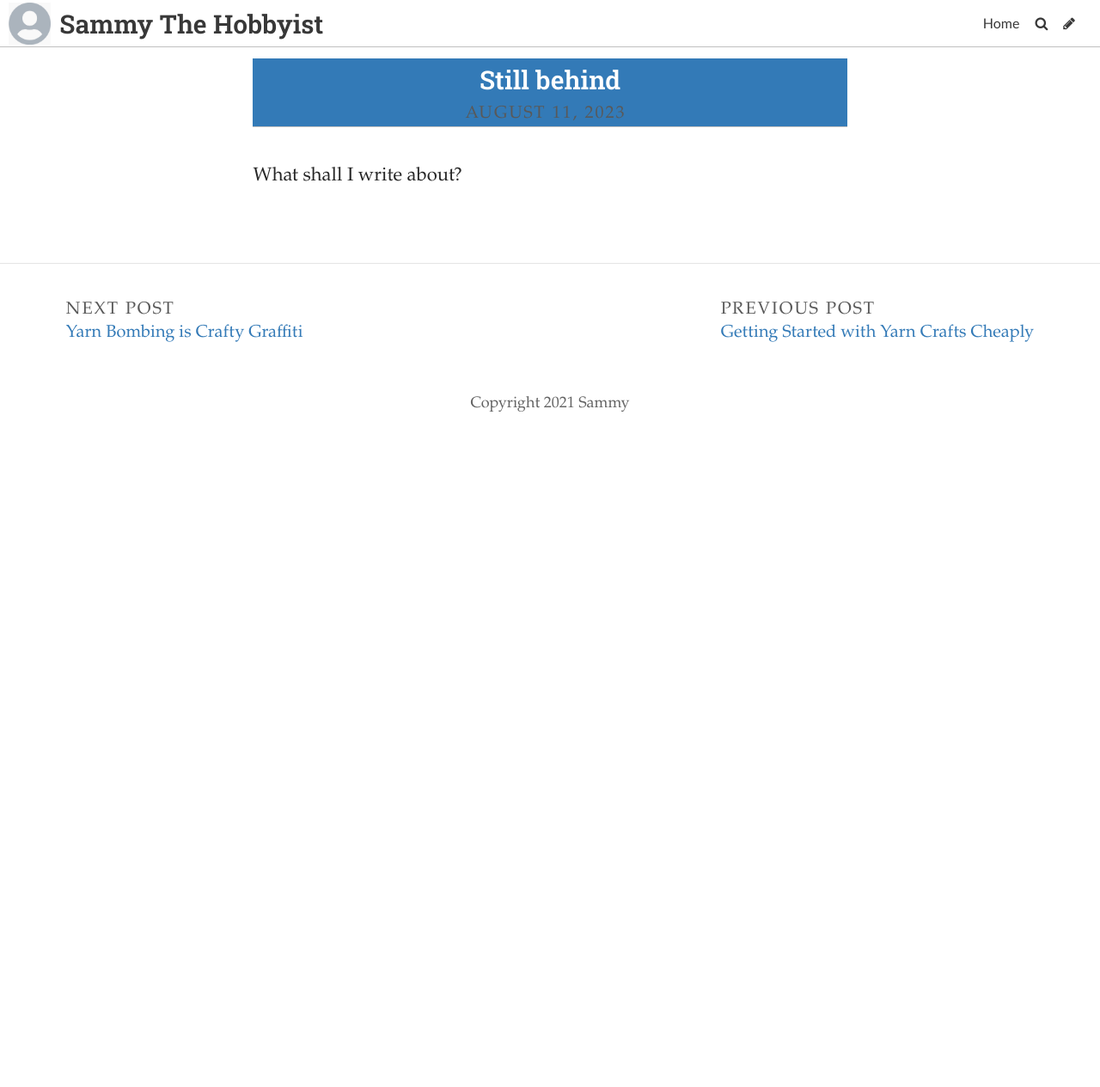
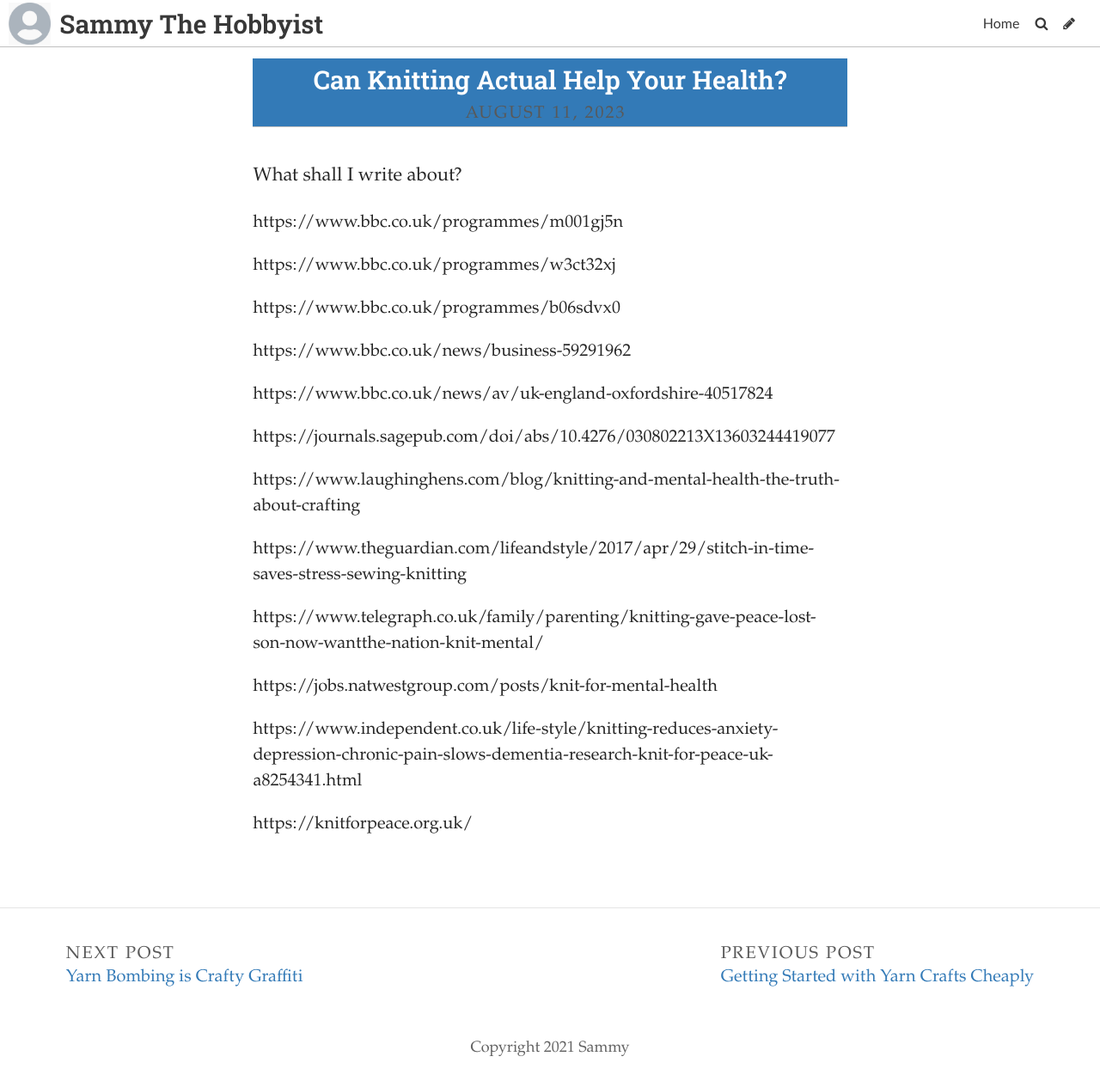
Before and after one commit to SammySpinsAYarn/Blog, a Jekyll site: the page built from _posts/2023-08-12-still-behind.md, in a window 1280 px wide. Shown: the whole page at 86% size. Built offline with Jekyll 4.4.1, drawn with Linux system fonts in a browser that asks for light colours; some web fonts are replaced; before the commit the page ends 900 px from its top, so only the background shows below that.

Commit message:
Update Post “2023-08-12-still-behind”

```diff
--- a/_posts/2023-08-12-still-behind.md
+++ b/_posts/2023-08-12-still-behind.md
@@ -1,8 +1,32 @@
 ---
 layout: post
-title: Still behind
+title: Can Knitting Actual Help Your Health?
 date: 2023-08-11T14:06:47.957Z
 title_color: "#ffffff"
 comments: false
 ---
 W﻿hat shall I write about?
+
+https://www.bbc.co.uk/programmes/m001gj5n
+
+https://www.bbc.co.uk/programmes/w3ct32xj
+
+https://www.bbc.co.uk/programmes/b06sdvx0
+
+https://www.bbc.co.uk/news/business-59291962
+
+https://www.bbc.co.uk/news/av/uk-england-oxfordshire-40517824
+
+https://journals.sagepub.com/doi/abs/10.4276/030802213X13603244419077
+
+https://www.laughinghens.com/blog/knitting-and-mental-health-the-truth-about-crafting
+
+https://www.theguardian.com/lifeandstyle/2017/apr/29/stitch-in-time-saves-stress-sewing-knitting
+
+https://www.telegraph.co.uk/family/parenting/knitting-gave-peace-lost-son-now-wantthe-nation-knit-mental/
+
+https://jobs.natwestgroup.com/posts/knit-for-mental-health
+
+https://www.independent.co.uk/life-style/knitting-reduces-anxiety-depression-chronic-pain-slows-dementia-research-knit-for-peace-uk-a8254341.html
+
+https://knitforpeace.org.uk/
```
